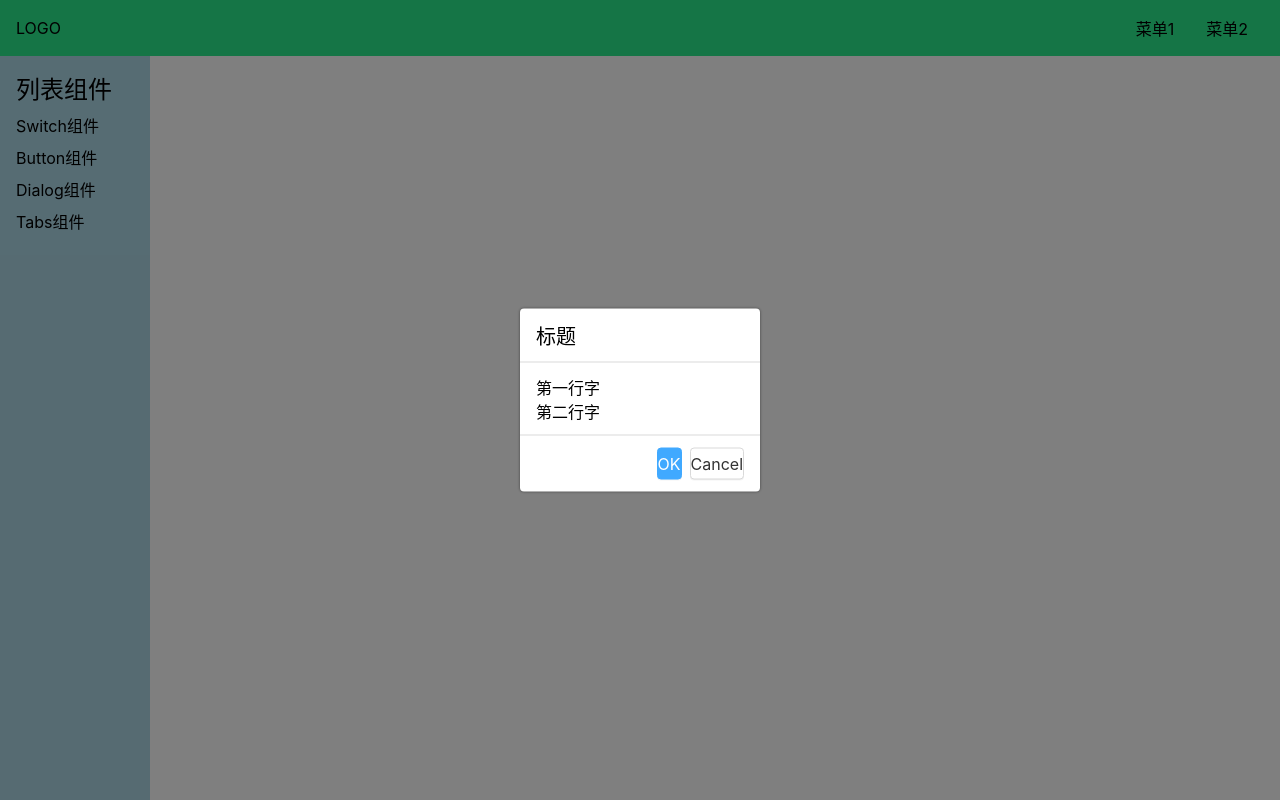
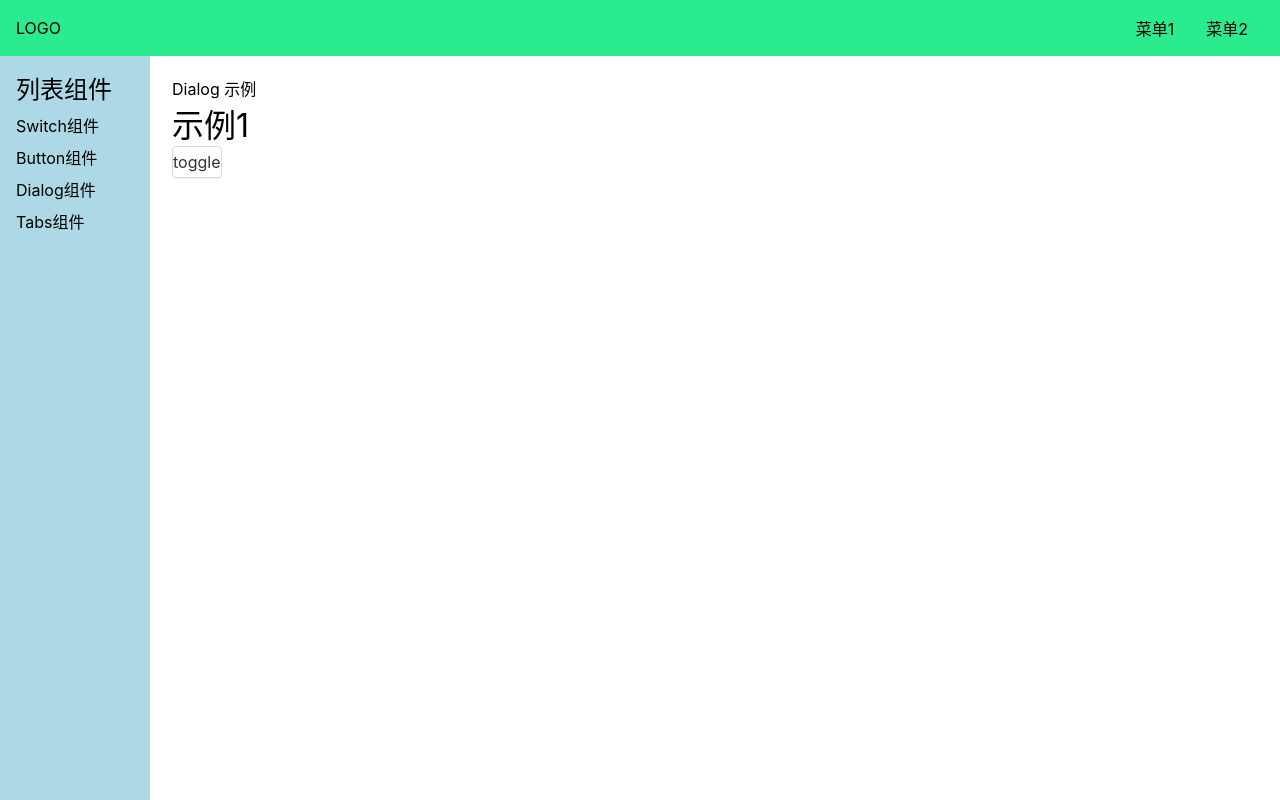
Before and after one commit to atlfsj/vue3-gulu-aurora-ui-source, a Vue app: page /#/doc/dialog in a window 1280 px wide. Built offline with nearby package versions, Linux system fonts and the light colour scheme.

Commit message:
dialog支持visible

```diff
--- a/src/components/DialogDemo.vue
+++ b/src/components/DialogDemo.vue
@@ -1,14 +1,30 @@
 <template>
-<div>
-    <Dialog></Dialog>
-</div>
+<div>Dialog 示例</div>
+<h1>示例1</h1>
+<Button @click="toggle">toggle</Button>
+<Dialog v-model:visible="x"></Dialog>
 </template>
 
 <script lang="ts">
 import Dialog from '../lib/Dialog.vue'
+import Button from '../lib/Button.vue'
+import {
+    ref
+} from 'vue'
 export default {
     components: {
-        Dialog
+        Dialog,
+        Button
+    },
+    setup() {
+        const x = ref(false)
+        const toggle = () => {
+            x.value = !x.value
+        }
+        return {
+            x,
+            toggle
+        }
     }
 }
 </script>
--- a/src/lib/Dialog.vue
+++ b/src/lib/Dialog.vue
@@ -1,8 +1,12 @@
 <template>
+    <template v-if="visible">
       <div class="gulu-dialog-overlay"></div>
       <div class="gulu-dialog-wrapper">
         <div class="gulu-dialog">
-        <header>标题</header>
+          <header>
+            标题
+            <span class="gulu-dialog-close"></span>
+          </header>
           <main>
             <p>第一行字</p>
             <p>第二行字</p>
@@ -14,23 +18,34 @@
         </div>
       </div>
     </template>
+</template>
 
 <script lang="ts">
-import Button from './Button.vue'
+import Button from "./Button.vue";
 export default {
-    components: { Button }
+    props: {
+    visible: {
+        type: Boolean,
+        default: false
     }
+    },
+    components: {
+    Button,
+    },
+};
 </script>
 
 <style lang="scss">
 $radius: 4px;
 $border-color: #d9d9d9;
+
 .gulu-dialog {
     background: white;
     border-radius: $radius;
     box-shadow: 0 0 3px fade_out(black, 0.5);
     min-width: 15em;
     max-width: 90%;
+
     &-overlay {
     position: fixed;
     top: 0;
@@ -40,6 +55,7 @@ $border-color: #d9d9d9;
     background: fade_out(black, 0.5);
     z-index: 10;
     }
+
     &-wrapper {
     position: fixed;
     left: 50%;
@@ -47,6 +63,7 @@ $border-color: #d9d9d9;
     transform: translate(-50%, -50%);
     z-index: 11;
     }
+
     >header {
     padding: 12px 16px;
     border-bottom: 1px solid $border-color;
@@ -55,20 +72,24 @@ $border-color: #d9d9d9;
     justify-content: space-between;
     font-size: 20px;
     }
+
     >main {
     padding: 12px 16px;
     }
+
     >footer {
     border-top: 1px solid $border-color;
     padding: 12px 16px;
     text-align: right;
     }
+
     &-close {
     position: relative;
     display: inline-block;
     width: 16px;
     height: 16px;
     cursor: pointer;
+
     &::before,
     &::after {
         content: '';
@@ -79,12 +100,15 @@ $border-color: #d9d9d9;
         top: 50%;
         left: 50%;
     }
+
     &::before {
         transform: translate(-50%, -50%) rotate(-45deg);
     }
+
     &::after {
         transform: translate(-50%, -50%) rotate(45deg);
     }
+
     }
 }
 </style>
```
Lines whose indentation alone changed are shown as unchanged.
